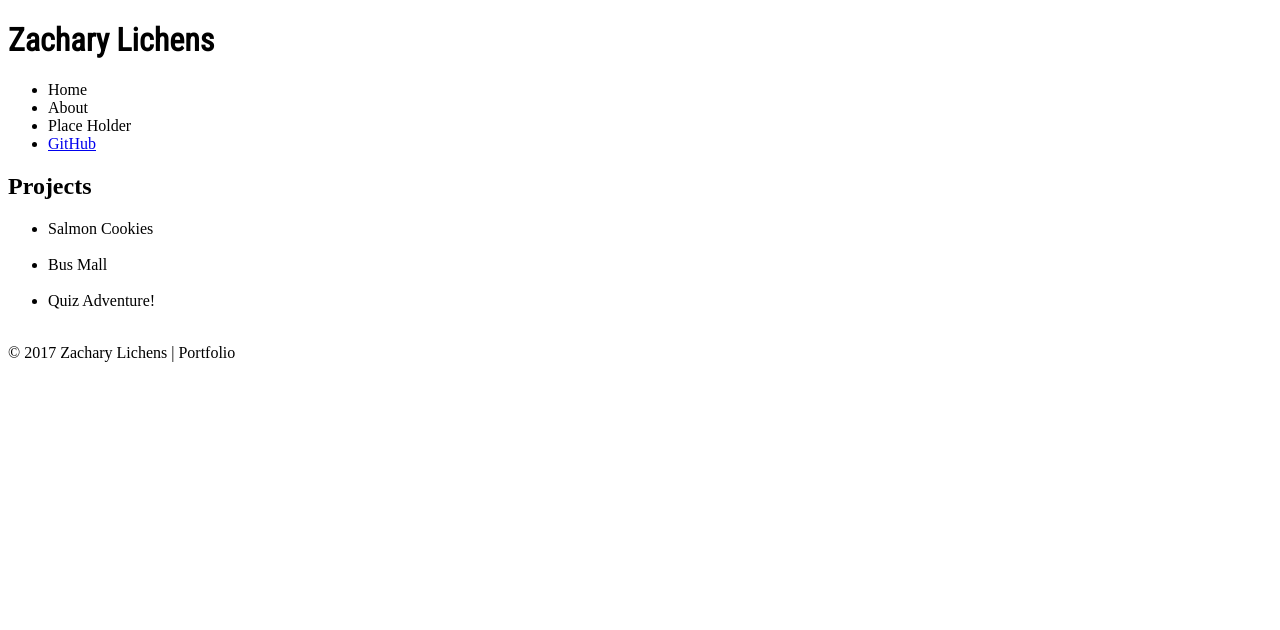
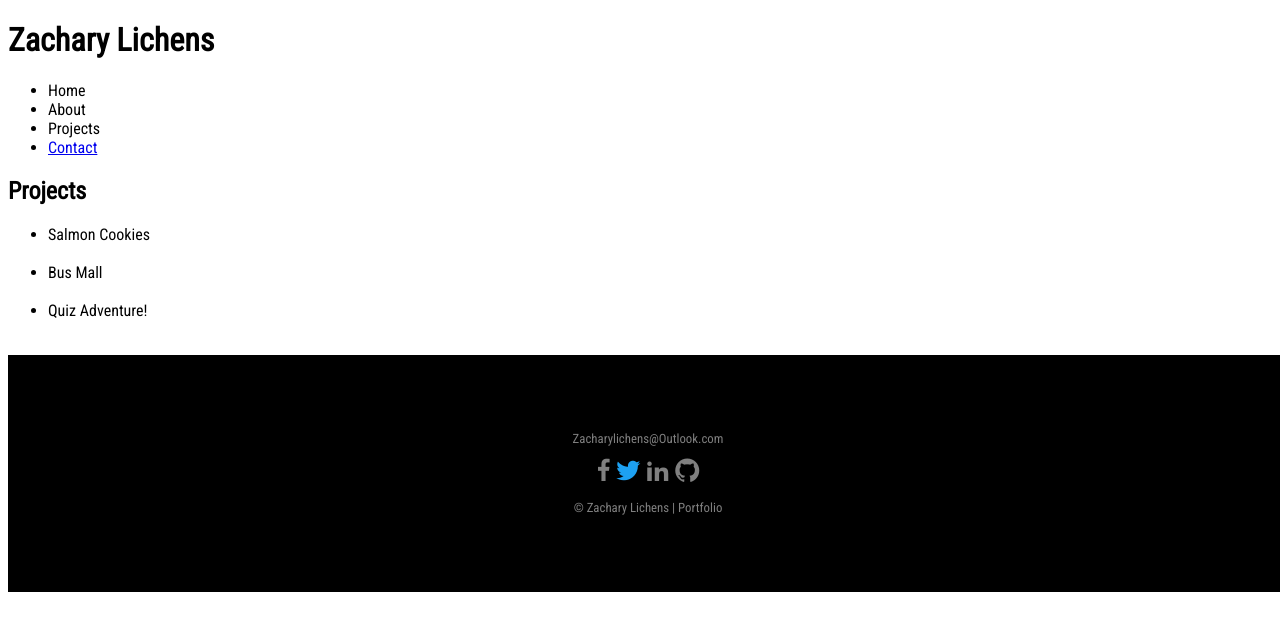
Before and after one commit to Zac-L/portfolio, a plain HTML site: page index.html in a window 1280 px wide. Drawn offline with nearby package versions, Linux system fonts and the light colour scheme.

Commit message:
add icon fonts, changed stylecss to layoutcss touched up index a little

```diff
--- a/index.html
+++ b/index.html
@@ -5,7 +5,8 @@
         <meta name="viewport" content="width=device-width, initial-scale=1"></meta>
         <link href="https://cdnjs.com/libraries/normalize">
         <link href="https://fonts.googleapis.com/css?family=Roboto+Condensed" rel="stylesheet">
-        <link rel="stylesheet" type="text/css" href="styles/style.css">
+        <link rel="stylesheet" type="text/css" href="styles/layout.css">
+        <link rel="stylesheet" type="text/css" href="styles/icon.css">
         <title>Portfolio </title>
     </head>
 
@@ -17,8 +18,8 @@
                     <ul>
                         <li class="nav-item">Home </li>
                         <li class="nav-item">About </li>
-                        <li class="nav-item">Place Holder</li>
-                        <li class="nav-item"><a href=" https://github.com/Zac-L">GitHub</a></li>
+                        <li class="nav-item">Projects</li>
+                        <li class="nav-item"><a href=" https://github.com/Zac-L">Contact</a></li>
                     </ul>
             </nav>
         </header>
@@ -34,10 +35,22 @@
             </ul>
         </main>
         <footer>
-            &copy; 2017 Zachary Lichens | Portfolio
+            <p>Zacharylichens@Outlook.com<p>
+
+        <div id="footer-icons">
+
+        <a><span class="icon-facebook"></span></a>
+        <a><span class="icon-twitter"></span></a>
+        <a><span class="icon-linkedin"></span></a>
+        <a><span class="icon-github" href=" https://github.com/Zac-L"></span></a>
+
+        </div>
+
+    <p>&copy; Zachary Lichens | Portfolio</p>
+
         </footer>
         <script src="vendors/jquery-3.2.1.js"></script>
-        <script src="https://cdnjs.cloudflare.com/ajax/libs/handlebars.js/4.0.10/handlebars.amd.js"></script>
+        <script src="https://cdnjs.cloudflare.com/ajax/libs/handlebars.js/4.0.10/handlebars.js"></script>
         <script src="scripts/app.js"></script>
     </body>
 
--- a/styles/icon.css
+++ b/styles/icon.css
@@ -22,3 +22,40 @@
 	-webkit-font-smoothing: antialiased;
 	-moz-osx-font-smoothing: grayscale;
 }
+
+.icon-github:before {
+	content: "\e902";
+  }
+
+  .icon-twitter:before {
+	content: "\e900";
+	color: #1da1f2;
+  }
+
+  .icon-chat:before {
+	content: "\e96f";
+  }
+
+  .icon-hamburger:before {
+	content: "\e9bd";
+  }
+
+  .icon-amazon:before {
+	content: "\ea87";
+  }
+
+  .icon-twitch:before {
+	content: "\ea9f";
+  }
+
+  .icon-steam:before {
+	content: "\eaad";
+  }
+
+  .icon-linkedin:before {
+	content: "\eaca";
+  }
+
+  .icon-facebook:before {
+	content: "\e901";
+  }
--- /dev/null
+++ b/styles/layout.css
@@ -0,0 +1,40 @@
+* {
+    font-family: 'Roboto Condensed', sans-serif;
+}
+
+/*MOBILE - fonts, navigation, images
+=======================================*/
+@media only screen and (min-width: 500px) {
+    .icon-menu {
+      display: none;
+    }
+}
+
+/*DESKTOP
+=======================================*/
+
+
+/*FOOTER
+=======================================*/
+footer {
+    background-color: black;
+    color: rgba(255,255,255, 0.5);
+    width: 100%;
+    margin: 0;
+    display: block;
+    position:absolute;
+    text-align: center;
+    padding: 5% 0;
+}
+
+footer p {
+    position: relative;
+    margin: 1% 0;
+    display: block;
+    font-size: .8em;
+}
+
+footer div {
+    position: relative;
+    font-size: 1.5em;
+}
--- a/styles/style.css
+++ /dev/null
@@ -1,9 +0,0 @@
-@media only screen and (min-width: 500px) {
-    .icon-menu {
-      display: none;
-    }
-}
-
-h1 {
-    font-family: 'Roboto Condensed', sans-serif;
-}
```
Also changed, not shown: styles/fonts/icomoon.ttf (added), styles/fonts/icomoon.woff (added), 2 other files.
